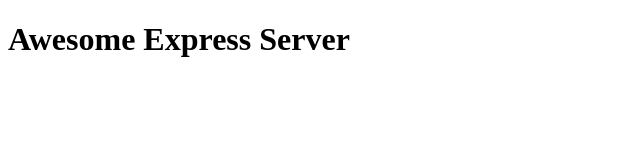
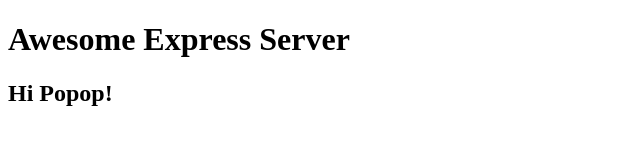
Before and after one commit to Tonkel/express-template, a website: page public/index.html in a window 1280 px wide. Shown: the whole page, without its empty margins (0-640 px from the left). Drawn offline with Linux system fonts and the light colour scheme.

Commit message:
package json and index.html updates

```diff
--- a/package.json
+++ b/package.json
@@ -12,7 +12,7 @@
   "author": "",
   "license": "ISC",
   "dependencies": {
-    "express": "^4.18.2"
+    "express": "^4.21.2"
   },
   "devDependencies": {
     "nodemon": "^3.0.1"
--- a/public/index.html
+++ b/public/index.html
@@ -7,5 +7,6 @@
   </head>
   <body>
     <h1>Awesome Express Server</h1>
+    <h2>Hi Popop!</h2>
   </body>
 </html>
```
Also changed, not shown: 1 other file.
